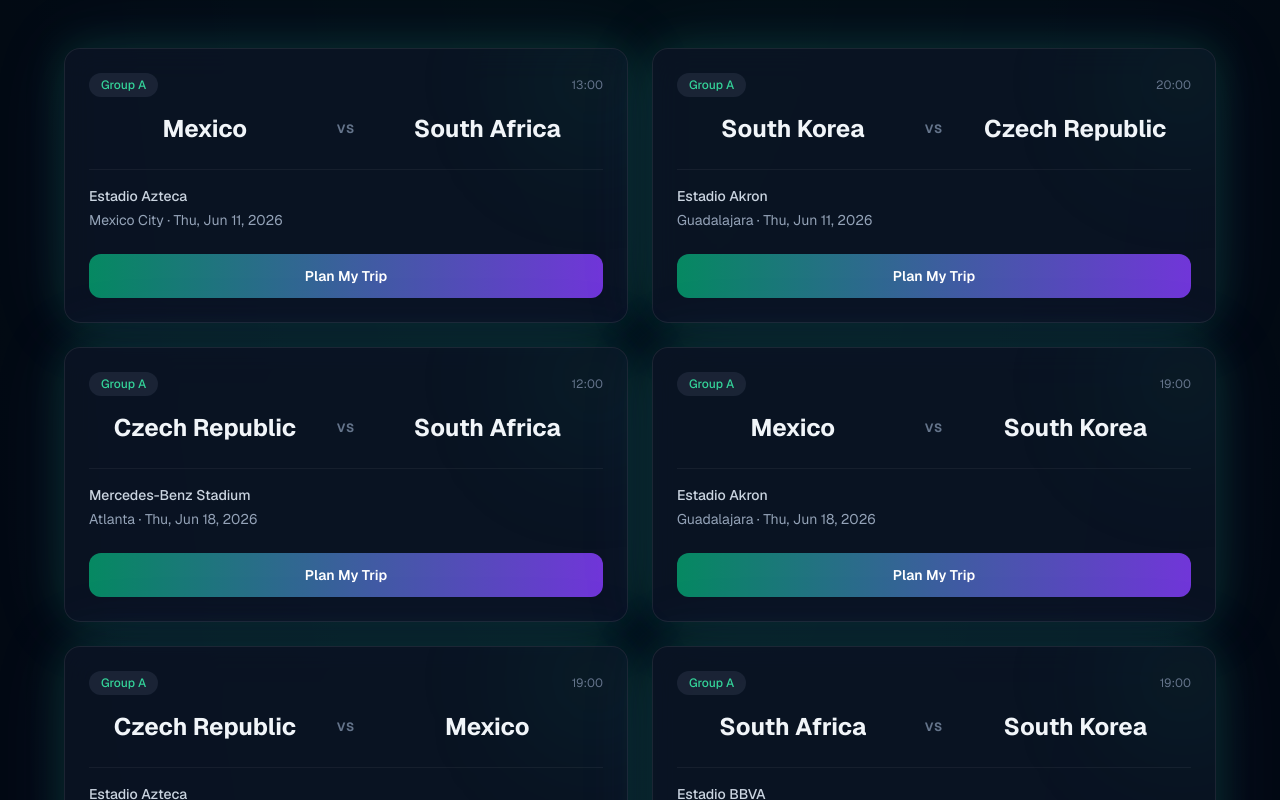
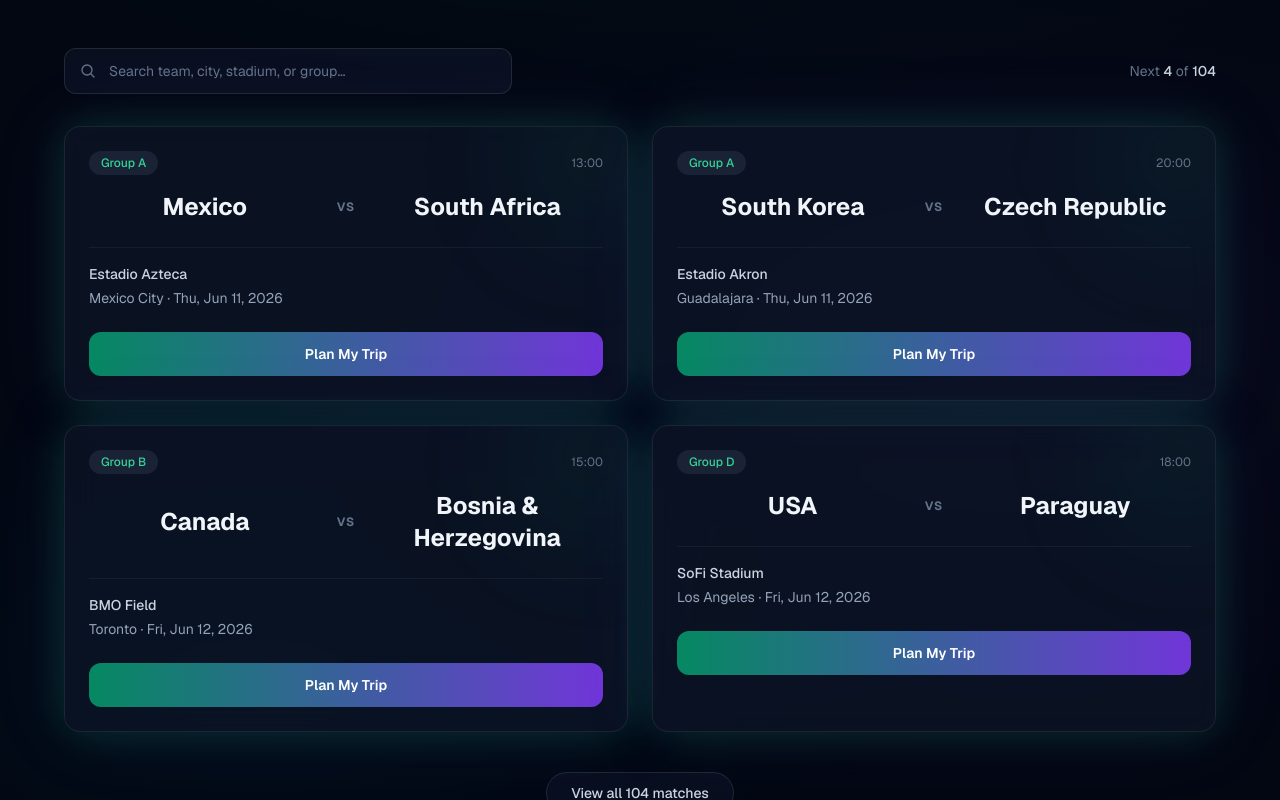
Before and after one commit to SMiles02/pitch-perfect, a Next.js app: page / in a window 1280 px wide. Shown: the part 1000-1800 px from the top of the page. Built offline with nearby package versions, Linux system fonts and the light colour scheme.

Commit message:
Fixed matches preview + search functionality

```diff
--- a/app/page.tsx
+++ b/app/page.tsx
@@ -3,7 +3,7 @@
 import Link from "next/link";
 import { motion } from "framer-motion";
 import Hero from "@/components/Hero";
-import MatchCard from "@/components/MatchCard";
+import MatchExplorer from "@/components/MatchExplorer";
 import { matches } from "@/lib/data";
 
 export default function HomePage() {
@@ -13,30 +13,14 @@
 
       <section id="matches" className="relative px-4 py-24">
         <div className="absolute inset-0 hero-gradient opacity-50" />
-        <div className="relative mx-auto max-w-6xl">
         <motion.div
           initial={{ opacity: 0, y: 20 }}
           whileInView={{ opacity: 1, y: 0 }}
           viewport={{ once: true }}
-            className="mb-12 text-center"
+          className="relative mx-auto max-w-6xl"
         >
-            <p className="mb-2 text-sm uppercase tracking-[0.25em] text-emerald-400/80">
-              Match Explorer
-            </p>
-            <h2 className="text-3xl font-bold md:text-4xl">
-              Upcoming <span className="text-gradient">World Cup</span> Matches
-            </h2>
-            <p className="mx-auto mt-3 max-w-xl text-slate-400">
-              Select a match to plan flights, hotels, transport, and preview your seat.
-            </p>
+          <MatchExplorer matches={matches} />
         </motion.div>
-
-          <div className="grid gap-6 sm:grid-cols-2">
-            {matches.map((match, i) => (
-              <MatchCard key={match.id} match={match} index={i} />
-            ))}
-          </div>
-        </div>
       </section>
 
       <section className="border-t border-white/5 px-4 py-20">
@@ -52,7 +36,12 @@
               Select your stadium section, open the immersive viewer, and physically rotate your
               phone. The panorama moves in sync — like you&apos;re already in your seat.
             </p>
-            <div className="flex flex-wrap justify-center gap-4">
+            <motion.div
+              initial={{ opacity: 0, y: 20 }}
+              whileInView={{ opacity: 1, y: 0 }}
+              viewport={{ once: true }}
+              className="flex flex-wrap justify-center gap-4"
+            >
               <Link
                 href="/stadium/metlife"
                 className="rounded-full border border-emerald-500/30 px-6 py-2 text-sm font-medium text-emerald-400 transition-colors hover:bg-emerald-500/10"
@@ -65,7 +54,7 @@
               >
                 SoFi Stadium
               </Link>
-            </div>
+            </motion.div>
           </motion.div>
         </div>
       </section>
--- /dev/null
+++ b/components/MatchExplorer.tsx
@@ -0,0 +1,182 @@
+"use client";
+
+import { useMemo, useState } from "react";
+import { motion, AnimatePresence } from "framer-motion";
+import MatchCard from "@/components/MatchCard";
+import type { Match } from "@/lib/data";
+
+const PREVIEW_COUNT = 4;
+
+function sortMatchesByDate(matchList: Match[]): Match[] {
+  return [...matchList].sort((a, b) => {
+    const byDate = a.date.localeCompare(b.date);
+    if (byDate !== 0) return byDate;
+    return a.time.localeCompare(b.time);
+  });
+}
+
+function matchesQuery(match: Match, query: string): boolean {
+  const q = query.toLowerCase();
+  return (
+    match.home.toLowerCase().includes(q) ||
+    match.away.toLowerCase().includes(q) ||
+    match.city.toLowerCase().includes(q) ||
+    match.stadium.toLowerCase().includes(q) ||
+    match.group.toLowerCase().includes(q)
+  );
+}
+
+interface MatchExplorerProps {
+  matches: Match[];
+}
+
+export default function MatchExplorer({ matches }: MatchExplorerProps) {
+  const [query, setQuery] = useState("");
+  const [showAll, setShowAll] = useState(false);
+
+  const sorted = useMemo(() => sortMatchesByDate(matches), [matches]);
+
+  const filtered = useMemo(() => {
+    const trimmed = query.trim();
+    if (!trimmed) return sorted;
+    return sorted.filter((m) => matchesQuery(m, trimmed));
+  }, [sorted, query]);
+
+  const isSearching = query.trim().length > 0;
+  const displayed = isSearching
+    ? filtered
+    : showAll
+      ? sorted
+      : sorted.slice(0, PREVIEW_COUNT);
+
+  const total = matches.length;
+
+  return (
+    <motion.div
+      initial={{ opacity: 0, y: 20 }}
+      whileInView={{ opacity: 1, y: 0 }}
+      viewport={{ once: true }}
+    >
+      <motion.div
+        initial={{ opacity: 0, y: 20 }}
+        whileInView={{ opacity: 1, y: 0 }}
+        viewport={{ once: true }}
+        className="mb-12 text-center"
+      >
+        <p className="mb-2 text-sm uppercase tracking-[0.25em] text-emerald-400/80">
+          Match Explorer
+        </p>
+        <h2 className="text-3xl font-bold md:text-4xl">
+          Upcoming <span className="text-gradient">World Cup</span> Matches
+        </h2>
+        <p className="mx-auto mt-3 max-w-xl text-slate-400">
+          Select a match to plan flights, hotels, transport, and preview your seat.
+        </p>
+      </motion.div>
+
+      <motion.div
+        initial={{ opacity: 0, y: 12 }}
+        whileInView={{ opacity: 1, y: 0 }}
+        viewport={{ once: true }}
+        className="mb-8 flex flex-col gap-4 sm:flex-row sm:items-center sm:justify-between"
+      >
+        <label className="relative block w-full sm:max-w-md">
+          <span className="sr-only">Search matches</span>
+          <span className="pointer-events-none absolute left-4 top-1/2 -translate-y-1/2 text-slate-500">
+            <svg
+              className="h-4 w-4"
+              fill="none"
+              viewBox="0 0 24 24"
+              stroke="currentColor"
+              strokeWidth={2}
+              aria-hidden
+            >
+              <path
+                strokeLinecap="round"
+                strokeLinejoin="round"
+                d="M21 21l-5.197-5.197m0 0A7.5 7.5 0 105.196 5.196a7.5 7.5 0 0010.607 10.607z"
+              />
+            </svg>
+          </span>
+          <input
+            type="search"
+            value={query}
+            onChange={(e) => {
+              setQuery(e.target.value);
+              if (e.target.value.trim()) setShowAll(false);
+            }}
+            placeholder="Search team, city, stadium, or group…"
+            className="w-full rounded-xl border border-white/10 bg-slate-900/60 py-3 pl-11 pr-4 text-sm text-slate-200 placeholder:text-slate-500 outline-none transition-colors focus:border-emerald-500/40 focus:ring-1 focus:ring-emerald-500/30"
+          />
+        </label>
+
+        <p className="shrink-0 text-center text-sm text-slate-500 sm:text-right">
+          {isSearching ? (
+            <>
+              <span className="font-medium text-slate-300">{filtered.length}</span>
+              {filtered.length === 1 ? " match" : " matches"} found
+            </>
+          ) : showAll ? (
+            <>Showing all {total} matches</>
+          ) : (
+            <>
+              Next <span className="font-medium text-slate-300">{PREVIEW_COUNT}</span> of{" "}
+              <span className="font-medium text-slate-300">{total}</span>
+            </>
+          )}
+        </p>
+      </motion.div>
+
+      <div
+        className={
+          showAll && !isSearching
+            ? "max-h-[min(70vh,900px)] overflow-y-auto rounded-2xl pr-1"
+            : undefined
+        }
+      >
+        <AnimatePresence mode="wait">
+          {displayed.length > 0 ? (
+            <motion.div
+              key={isSearching ? `search-${query}` : showAll ? "all" : "preview"}
+              initial={{ opacity: 0 }}
+              animate={{ opacity: 1 }}
+              exit={{ opacity: 0 }}
+              transition={{ duration: 0.2 }}
+              className="grid gap-6 sm:grid-cols-2"
+            >
+              {displayed.map((match, i) => (
+                <MatchCard key={match.id} match={match} index={i} />
+              ))}
+            </motion.div>
+          ) : (
+            <motion.p
+              key="empty"
+              initial={{ opacity: 0 }}
+              animate={{ opacity: 1 }}
+              className="rounded-2xl border border-dashed border-white/10 py-16 text-center text-slate-500"
+            >
+              No matches match your search. Try a different team, city, or group.
+            </motion.p>
+          )}
+        </AnimatePresence>
+      </div>
+
+      {!isSearching && (
+        <motion.div
+          initial={{ opacity: 0 }}
+          whileInView={{ opacity: 1 }}
+          viewport={{ once: true }}
+          className="mt-10 flex justify-center"
+        >
+          <button
+            type="button"
+            onClick={() => setShowAll((prev) => !prev)}
+            className="rounded-full border border-white/10 bg-slate-900/50 px-6 py-2.5 text-sm font-medium text-slate-300 transition-colors hover:border-emerald-500/30 hover:bg-emerald-500/10 hover:text-emerald-400"
+          >
+            {showAll ? "Show fewer matches" : `View all ${total} matches`}
+          </button>
+        </motion.div>
+      )}
+    </motion.div>
+  );
+}
```
Lines whose indentation alone changed are shown as unchanged.
